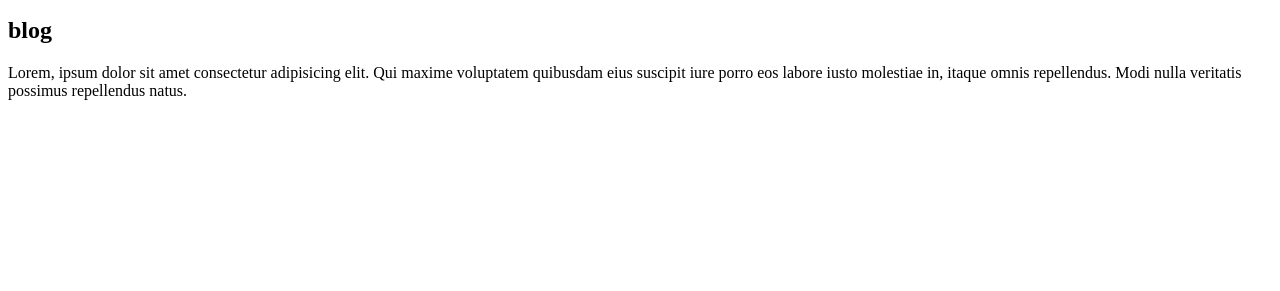
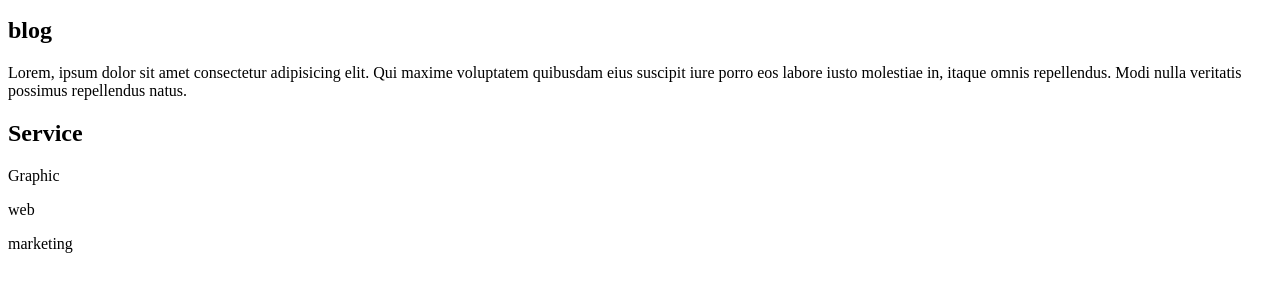
Before and after one commit to amenaakterankhi/number-tow-repo, a plain HTML site: page index.htm in a window 1280 px wide. Shown: the part 119-410 px from the top of the page. Drawn offline with Linux system fonts and the light colour scheme.

Commit message:
service sectin add

```diff
--- a/index.htm
+++ b/index.htm
@@ -13,6 +13,12 @@
 
         </h1>
 <p>Lorem, ipsum dolor sit amet consectetur adipisicing elit. Qui maxime voluptatem quibusdam eius suscipit iure porro eos labore iusto molestiae in, itaque omnis repellendus. Modi nulla veritatis possimus repellendus natus.</p>    </section>
+<section>
+    <h1>Service</h1>
+    <p>Graphic </p>
+    <p>web</p>
+    <p>marketing</p>
+</section>
 
 </body>
 </html>
```
